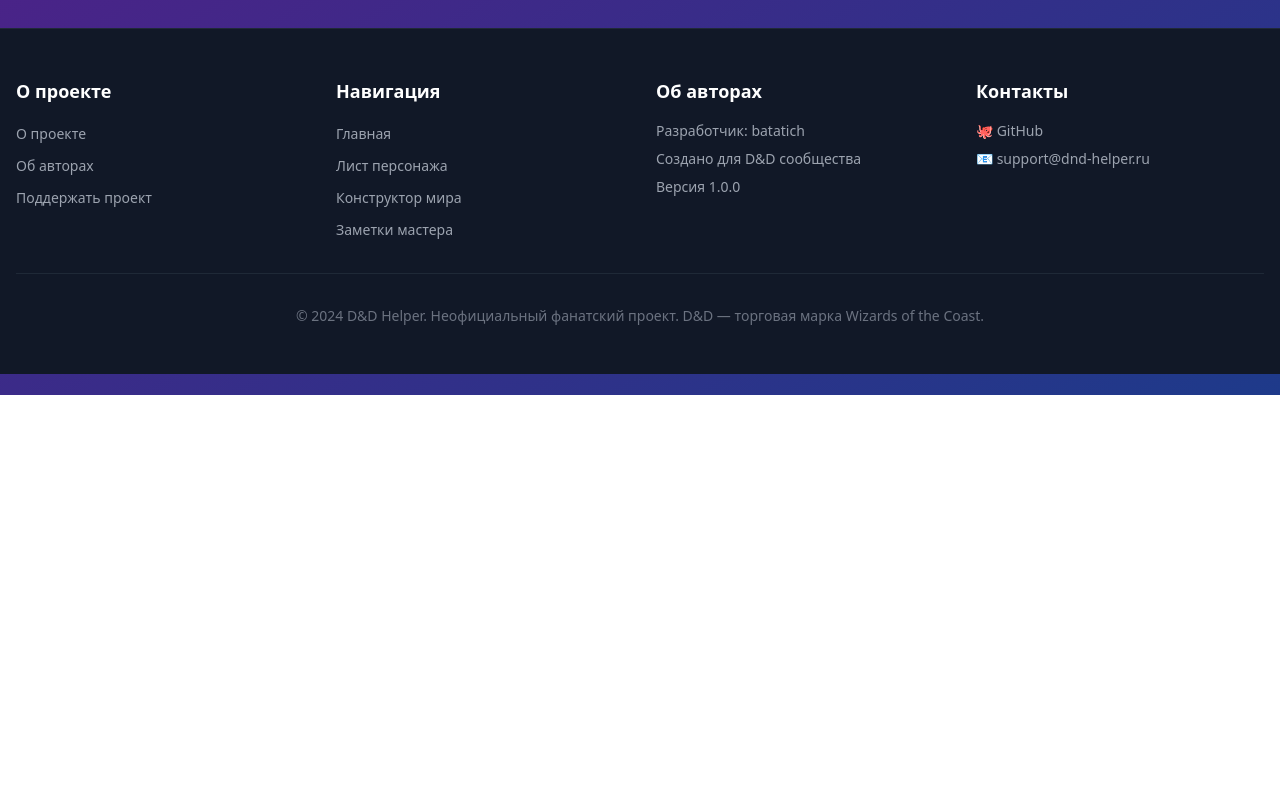
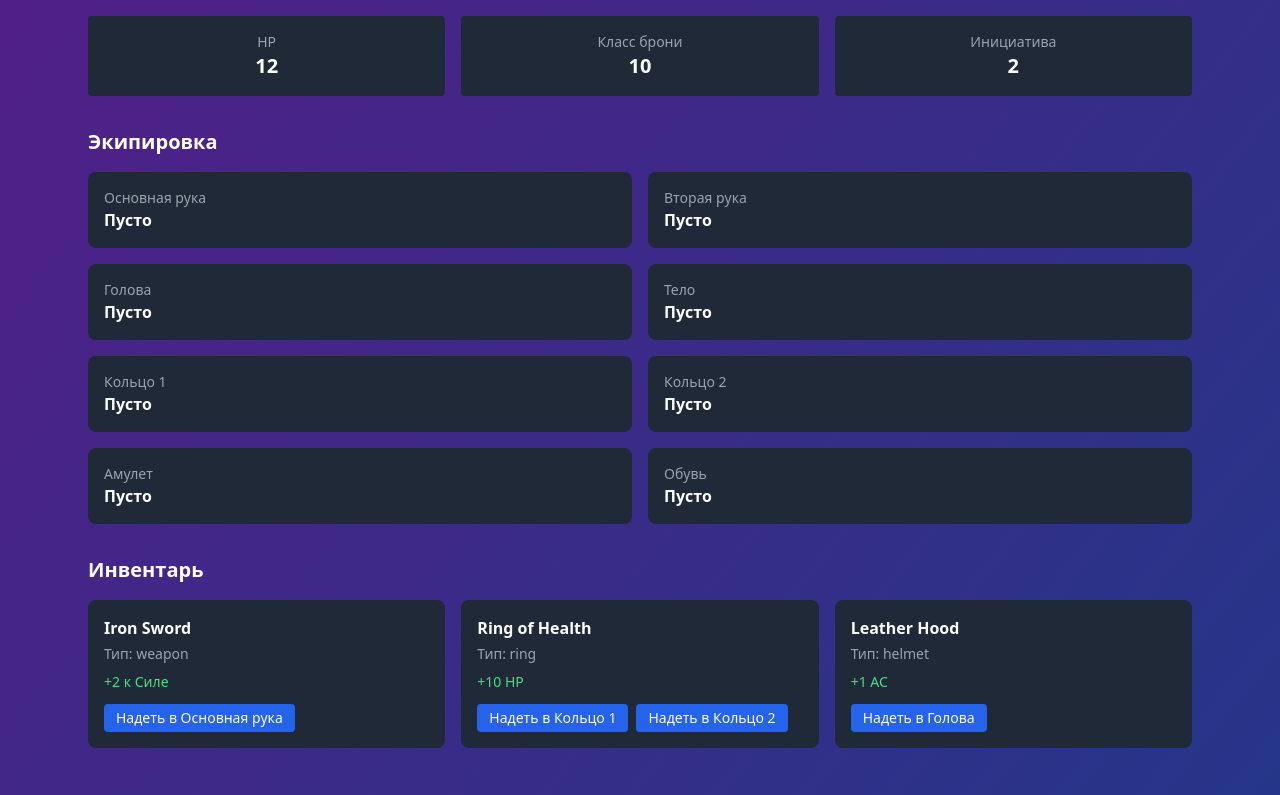
Before and after one commit to batatich/dnd-helper, a React (Vite) app: page /character/character-1 in a window 1280 px wide. Shown: the part 405-1200 px from the top of the page. Before the commit the page ends 800 px from the top, so only its background shows below. Built offline with nearby package versions, Linux system fonts and the light colour scheme.

Commit message:
feat: add equipment system with inventory, effects and character sheet UI

```diff
--- a/src/pages/CharacterSheet.tsx
+++ b/src/pages/CharacterSheet.tsx
@@ -1,11 +1,14 @@
 import { useParams } from 'react-router-dom'
 import { useCharacterStore } from '../stores/characterStore'
-import { getModifier } from '../types/characters'
+import { getModifier } from '../utils/stats'
+import { calculateCharacter } from '../utils/calculateCharacter'
+import { items } from '../data/items'
 import type { Stats } from '../types/characters'
+import { formatItemEffect } from '../utils/itemEffects'
 
 export function CharacterSheet() {
   const { id } = useParams()
-  const { characters } = useCharacterStore()
+  const { characters, equipItem, unequipItem } = useCharacterStore()
 
   const character = characters.find((c) => c.id === id)
 
@@ -17,7 +20,52 @@ export function CharacterSheet() {
       </div>
     )
   }
+  const { finalStats, finalDerivedStats } = calculateCharacter(
+  character,
+  items
+  )
+  const inventoryItems = items.filter((item) =>
+  character.inventory.includes(item.id)
+  )
 
+const equippedEntries = Object.entries(character.equippedItems).map(
+  ([slot, itemId]) => {
+    const item = items.find((i) => i.id === itemId) || null
+
+    return {
+      slot,
+      item,
+    }
+  }
+  )
+  const slotLabels: Record<string, string> = {
+  mainHand: 'Основная рука',
+  offHand: 'Вторая рука',
+  head: 'Голова',
+  body: 'Тело',
+  ring1: 'Кольцо 1',
+  ring2: 'Кольцо 2',
+  amulet: 'Амулет',
+  boots: 'Обувь',
+  }
+  const handleEquipItem = (itemId: string, slot: string) => {
+  // если предмет уже где-то надет — сначала снимаем
+  const currentSlot = Object.entries(character.equippedItems).find(
+    ([, id]) => id === itemId
+  )?.[0]
+
+  if (currentSlot) {
+    unequipItem(character.id, currentSlot)
+  }
+
+  equipItem(character.id, itemId, slot)
+}
+  const handleUnequipItem = (slot: string) => {
+  unequipItem(character.id, slot)
+  }
+  const isItemEquipped = (itemId: string) => {
+  return Object.values(character.equippedItems).includes(itemId)
+  }
   return (
   <div className="p-6 max-w-6xl mx-auto">
     <div className="bg-gray-800 rounded-lg p-6 mb-6">
@@ -28,7 +76,7 @@ export function CharacterSheet() {
     </div>
 
     <div className="grid grid-cols-2 md:grid-cols-3 lg:grid-cols-6 gap-4">
-        {(Object.entries(character.baseStats) as [keyof Stats, number][]).map(
+      {(Object.entries(finalStats) as [keyof Stats, number][]).map(
         ([key, value]) => {
           const labels: Record<keyof Stats, string> = {
             strength: 'СИЛА',
@@ -57,6 +105,119 @@ export function CharacterSheet() {
         }
       )}
     </div>
+
+    <h2 className="text-white text-xl font-bold mt-8 mb-4">
+      Производные характеристики
+    </h2>
+
+    <div className="grid grid-cols-1 md:grid-cols-3 gap-4">
+      <div className="bg-gray-800 p-4 rounded text-center">
+        <div className="text-gray-400 text-sm">HP</div>
+        <div className="text-white text-xl font-bold">
+          {finalDerivedStats.maxHp}
+        </div>
+      </div>
+
+      <div className="bg-gray-800 p-4 rounded text-center">
+        <div className="text-gray-400 text-sm">Класс брони</div>
+        <div className="text-white text-xl font-bold">
+          {finalDerivedStats.armorClass}
+        </div>
+      </div>
+
+      <div className="bg-gray-800 p-4 rounded text-center">
+        <div className="text-gray-400 text-sm">Инициатива</div>
+        <div className="text-white text-xl font-bold">
+          {finalDerivedStats.initiative}
+        </div>
+      </div>
+    </div>
+
+    <h2 className="text-white text-xl font-bold mt-8 mb-4">Экипировка</h2>
+
+    <div className="grid grid-cols-1 md:grid-cols-2 gap-4">
+      {equippedEntries.map(({ slot, item }) => (
+        <div
+          key={slot}
+          className="bg-gray-800 rounded-lg p-4 flex justify-between items-center gap-4"
+        >
+          <div>
+            <div className="text-gray-400 text-sm">{slotLabels[slot] || slot}</div>
+
+            <div className="text-white font-semibold">
+              {item ? item.name : 'Пусто'}
+            </div>
+
+            {item && (
+              <div className="mt-1 flex flex-col gap-1">
+                {item.effects.map((effect, index) => (
+                  <div key={index} className="text-green-400 text-sm">
+                    {formatItemEffect(effect)}
+                  </div>
+                ))}
+              </div>
+            )}
+          </div>
+
+          {item && (
+            <button
+              onClick={() => handleUnequipItem(slot)}
+              className="bg-red-600 hover:bg-red-700 px-3 py-1 rounded text-sm transition"
+            >
+              Снять
+            </button>
+          )}
+        </div>
+      ))}
+    </div>
+
+    <h2 className="text-white text-xl font-bold mt-8 mb-4">Инвентарь</h2>
+
+    {inventoryItems.length === 0 ? (
+      <div className="bg-gray-800 rounded-lg p-4 text-gray-400">
+        Инвентарь пуст
+      </div>
+    ) : (
+      <div className="grid grid-cols-1 md:grid-cols-2 lg:grid-cols-3 gap-4">
+        {inventoryItems.map((item) => (
+          <div key={item.id} className="bg-gray-800 rounded-lg p-4 min-w-0">
+            <div className="text-white font-semibold flex items-center gap-2 flex-wrap">
+              {item.name}
+              {isItemEquipped(item.id) && (
+                <span className="text-green-400 text-xs">(надет)</span>
+              )}
+            </div>
+
+            <div className="text-gray-400 text-sm mt-1">Тип: {item.type}</div>
+
+            <div className="mt-2 flex flex-col gap-1">
+              {item.effects.map((effect, index) => (
+                <div key={index} className="text-green-400 text-sm">
+                  {formatItemEffect(effect)}
+                </div>
+              ))}
+            </div>
+
+            <div className="mt-3 flex flex-wrap gap-2">
+              {item.allowedSlots.map((slot) => (
+                <button
+                  key={slot}
+                  onClick={() => handleEquipItem(item.id, slot)}
+                  disabled={isItemEquipped(item.id)}
+                  className={`px-3 py-1 rounded text-sm transition ${
+                    isItemEquipped(item.id)
+                      ? 'bg-gray-600 cursor-not-allowed'
+                      : 'bg-blue-600 hover:bg-blue-700'
+                  }`}
+                >
+                  Надеть в {slotLabels[slot] || slot}
+                </button>
+              ))}
+            </div>
+          </div>
+        ))}
+      </div>
+    )}
   </div>
 )
 }
--- a/src/stores/characterStore.ts
+++ b/src/stores/characterStore.ts
@@ -41,6 +41,8 @@ interface CharacterStore {
   deleteCharacter: (id: string) => void
   setCurrentCharacter: (character: Character | null) => void
   clearCurrentCharacter: () => void
+  equipItem: (characterId: string, itemId: string, slot: string) => void
+  unequipItem: (characterId: string, slot: string) => void
 }
 
 export const useCharacterStore = create<CharacterStore>((set) => ({
@@ -100,4 +102,76 @@ export const useCharacterStore = create<CharacterStore>((set) => ({
   setCurrentCharacter: (character) => set({ currentCharacter: character }),
 
   clearCurrentCharacter: () => set({ currentCharacter: null }),
+    equipItem: (characterId, itemId, slot) =>
+    set((state) => {
+      const updatedAt = new Date().toISOString()
+
+      const newCharacters = state.characters.map((char) =>
+        char.id === characterId
+          ? {
+              ...char,
+              equippedItems: {
+                ...char.equippedItems,
+                [slot]: itemId,
+              },
+              updatedAt,
+            }
+          : char
+      )
+
+      saveCharacters(newCharacters)
+
+      const updatedCurrentCharacter =
+        state.currentCharacter?.id === characterId
+          ? {
+              ...state.currentCharacter,
+              equippedItems: {
+                ...state.currentCharacter.equippedItems,
+                [slot]: itemId,
+              },
+              updatedAt,
+            }
+          : state.currentCharacter
+
+      return {
+        characters: newCharacters,
+        currentCharacter: updatedCurrentCharacter,
+      }
+    }),
+      unequipItem: (characterId, slot) =>
+    set((state) => {
+      const updatedAt = new Date().toISOString()
+
+      const newCharacters = state.characters.map((char) =>
+        char.id === characterId
+          ? {
+              ...char,
+              equippedItems: {
+                ...char.equippedItems,
+                [slot]: null,
+              },
+              updatedAt,
+            }
+          : char
+      )
+
+      saveCharacters(newCharacters)
+
+      const updatedCurrentCharacter =
+        state.currentCharacter?.id === characterId
+          ? {
+              ...state.currentCharacter,
+              equippedItems: {
+                ...state.currentCharacter.equippedItems,
+                [slot]: null,
+              },
+              updatedAt,
+            }
+          : state.currentCharacter
+
+      return {
+        characters: newCharacters,
+        currentCharacter: updatedCurrentCharacter,
+      }
+    }),
 }))
--- a/src/types/characters.ts
+++ b/src/types/characters.ts
@@ -28,9 +28,6 @@ export type Character = {
 
   createdAt: string
   updatedAt: string
-}
-export function getModifier(stat: number): number {
-  return Math.floor((stat - 10) / 2)
 }
 
 export const standardSkills: Skill[] = [
--- a/src/utils/calculateCharacter.ts
+++ b/src/utils/calculateCharacter.ts
@@ -23,7 +23,7 @@ export function calculateCharacter(
 
   for (const item of equippedItems) {
     for (const effect of item.effects) {
-      if (effect.stat && effect.value) {
+      if (effect.stat && effect.value !== undefined) {
         finalStats[effect.stat] += effect.value
       }
 
--- /dev/null
+++ b/src/utils/itemEffects.ts
@@ -0,0 +1,30 @@
+import type { ItemEffect } from '../types/items'
+
+export function formatItemEffect(effect: ItemEffect): string {
+  if (effect.stat && effect.value !== undefined) {
+    const statLabels: Record<string, string> = {
+      strength: 'Силе',
+      dexterity: 'Ловкости',
+      constitution: 'Телосложению',
+      intelligence: 'Интеллекту',
+      wisdom: 'Мудрости',
+      charisma: 'Харизме',
+    }
+
+    return `+${effect.value} к ${statLabels[effect.stat]}`
+  }
+
+  if (effect.hpBonus !== undefined) {
+    return `+${effect.hpBonus} HP`
+  }
+
+  if (effect.armorClassBonus !== undefined) {
+    return `+${effect.armorClassBonus} AC`
+  }
+
+  if (effect.initiativeBonus !== undefined) {
+    return `+${effect.initiativeBonus} к инициативе`
+  }
+
+  return 'Без эффекта'
+}
--- /dev/null
+++ b/src/utils/stats.ts
@@ -0,0 +1,3 @@
+export function getModifier(stat: number): number {
+  return Math.floor((stat - 10) / 2)
+}
```
Lines whose indentation alone changed are shown as unchanged.
